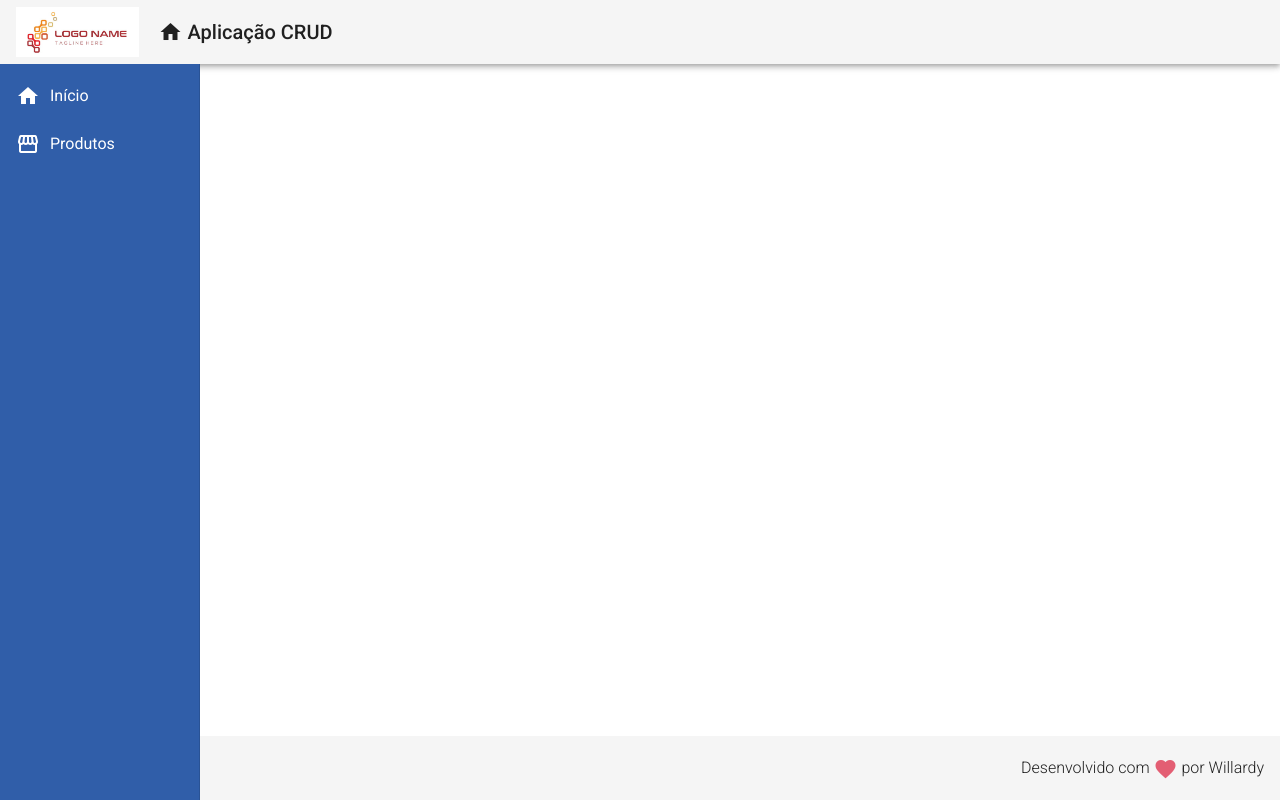
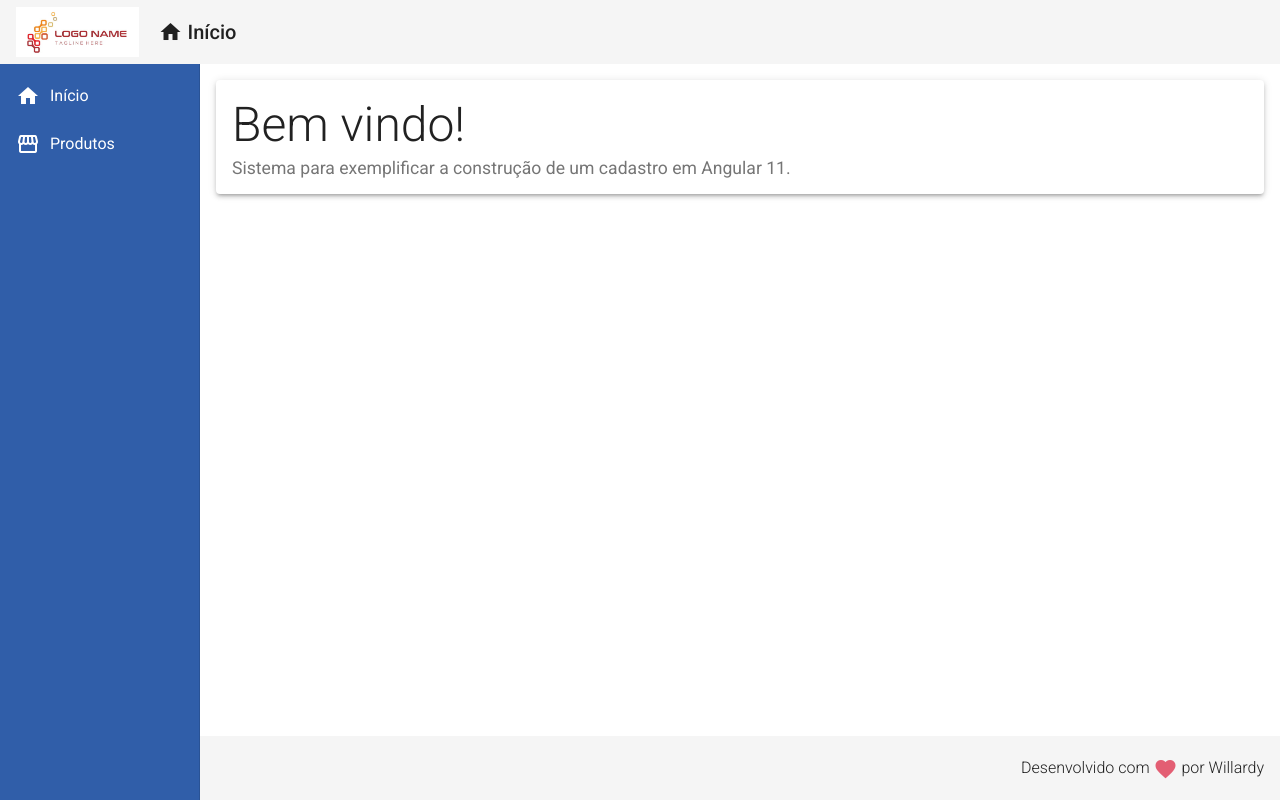
Before and after one commit to willardy/angular11-crud-frontend, an Angular app: page / in a window 1280 px wide. Built offline with nearby package versions, Linux system fonts and the light colour scheme.

Commit message:
Criando o componente Home

```diff
--- a/src/app/components/templates/header/header.component.html
+++ b/src/app/components/templates/header/header.component.html
@@ -10,7 +10,7 @@
             <i class="material-icons">
                 home
             </i>
-            Aplicação CRUD
+            Início
         </a>
     </span>
 </mat-toolbar>
--- a/src/app/components/templates/nav/nav.component.css
+++ b/src/app/components/templates/nav/nav.component.css
@@ -12,3 +12,8 @@
 .sidenav i {
     padding-right: 10px;
 }
+
+.content {
+    padding: 16px;
+    background-color: #FFFFFF;
+}
--- a/src/app/components/templates/nav/nav.component.html
+++ b/src/app/components/templates/nav/nav.component.html
@@ -9,4 +9,8 @@
             </a>
         </mat-nav-list>
     </mat-sidenav>
+
+    <mat-sidenav-content class="content">
+        <app-home></app-home>
+    </mat-sidenav-content>
 </mat-sidenav-container>
--- /dev/null
+++ b/src/app/views/home/home.component.css
@@ -0,0 +1,9 @@
+.home .title {
+    font-size: 3rem;
+    font-weight: 300;
+    line-height: 1.2;
+}
+
+.home .subtitle {
+    font-size: 1.1rem;
+}
--- /dev/null
+++ b/src/app/views/home/home.component.html
@@ -0,0 +1,9 @@
+<mat-card class="home mat-elevation-z3">
+    <mat-card-title class="title">
+        Bem vindo!
+    </mat-card-title>
+
+    <mat-card-subtitle class="subtitle">
+        Sistema para exemplificar a construção de um cadastro em Angular 11.
+    </mat-card-subtitle>
+</mat-card>
--- /dev/null
+++ b/src/app/views/home/home.component.ts
@@ -0,0 +1,15 @@
+import { Component, OnInit } from '@angular/core';
+
+@Component({
+  selector: 'app-home',
+  templateUrl: './home.component.html',
+  styleUrls: ['./home.component.css']
+})
+export class HomeComponent implements OnInit {
+
+  constructor() { }
+
+  ngOnInit(): void {
+  }
+
+}
```
Also changed, not shown: src/app/app.module.ts (+7 -2 lines).
